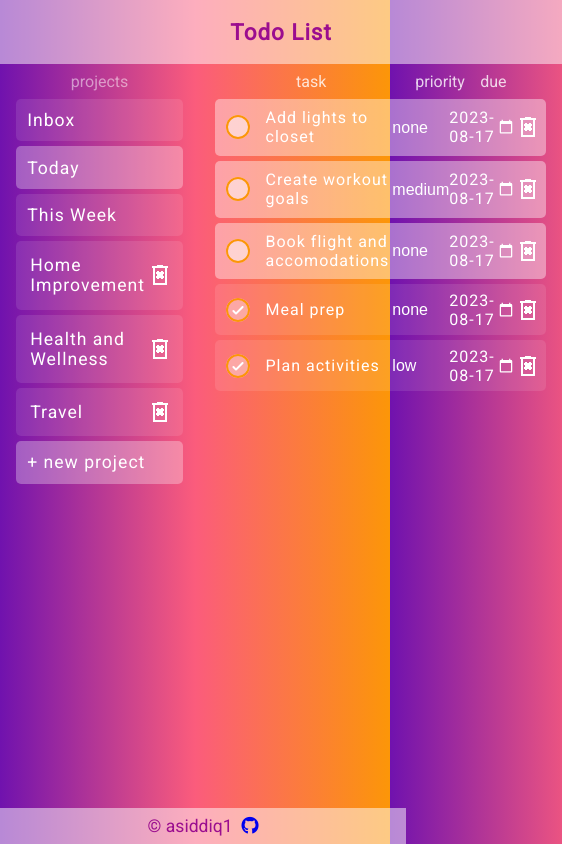
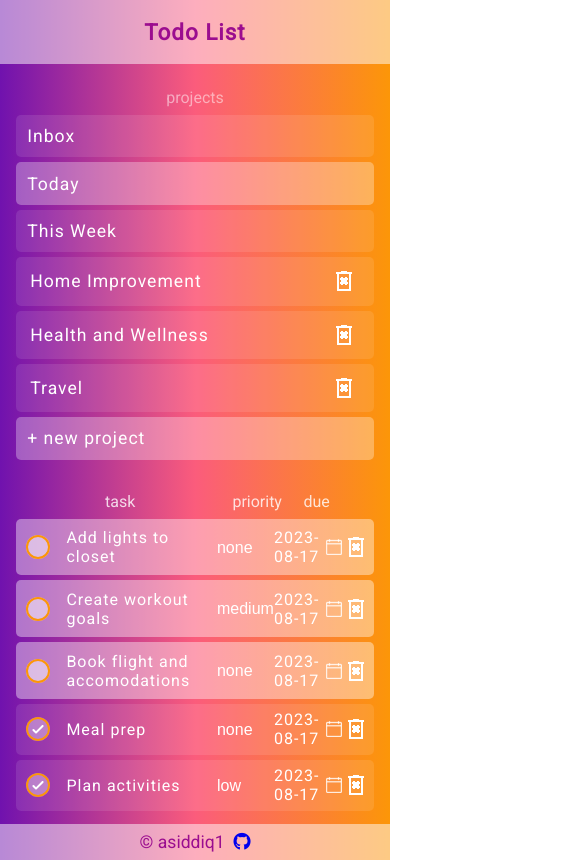
Before and after one commit to asiddiq1/todo-list, a plain HTML site: page index.html in a window 390 px wide. Both pictures are taken after a click on the element "Today". Shown: the whole page, 562 px wide, since content can reach past the window. Drawn offline with Linux system fonts and the light colour scheme.

Commit message:
mobile responsive

```diff
--- a/index.html
+++ b/index.html
@@ -3,7 +3,7 @@
 <head>
     <meta charset="UTF-8">
     <meta http-equiv="X-UA-Compatible" content="IE=edge">
-    <meta name="viewport" content="width=device-width, initial-scale=1.0">
+    <meta name="viewport" content="width=device-width, minimum-scale=1.0">
     <link href='https://fonts.googleapis.com/css?family=Roboto' rel='stylesheet'>
     <script src="https://kit.fontawesome.com/067340eff9.js" crossorigin="anonymous"></script>
     <title>Document</title>
@@ -16,21 +16,6 @@
         <div class="sidebar">
             <div class="project-title">projects</div>
             <div class="project-container" id="project-container">
-                <!-- <div class="project req-projects" id="inbox">Inbox</div>
-                <div class="project req-projects" id="today">Today</div>
-                <div class="project req-projects" id="this-week">This Week</div>
-                <div class="project active" data-project="project-01">
-                    <p class="project-name">Home Improvement</p>
-                    <img src="images/trash.png" alt="trash" class="trash-project">
-                </div>
-                <div class="project" data-project="project-02">
-                    <p class="project-name">Finances</p>
-                    <img src="images/trash.png" alt="trash" class="trash-project">
-                </div>
-                <div class="project" data-project="project-03">
-                    <p class="project-name">Career</p>
-                    <img src="images/trash.png" alt="trash" class="trash-project">
-                </div> -->
             </div>
             <div id="new-project" class="new-project">+ new project</div>
             <form action="submit" class="new-project-form" id="new-project-form">
@@ -45,36 +30,6 @@
                 <div class="due-title">due</div>
             </div>
             <div class="task-container" id="task-container">
-                <!-- <div class="mytask">
-                    <div class="task" data-task="task-01">
-                        <input name="checkbox" class="checkbox" type="checkbox">
-                        <p class="task-info">Today I plan to go to the store and buy cookies, milk, yogurt, bananas.</p>
-                    </div>
-                    <select name="priority">
-                        <option value="none">none</option>
-                        <option value="low">low</option>
-                        <option value="medium">medium</option>
-                        <option value="high">high</option>
-                    </select>
-                    <div class="due-date">2023-08-12</div>
-                    <input type="date" class="datepicker" class="date"/>
-                    <img src="images/trash.png" alt="trash" class="trash-task">
-                </div>
-                <div class="mytask">
-                    <div class="task" data-task="task-02">
-                        <input name="checkbox" class="checkbox" type="checkbox">
-                        <p class="task-info">Clean my room</p>
-                    </div>
-                    <select name="priority">
-                        <option value="none">none</option>
-                        <option value="low">low</option>
-                        <option value="medium">medium</option>
-                        <option value="high">high</option>
-                    </select>
-                    <div class="due-date">2023-08-12</div>
-                    <input type="date" class="datepicker" class="date"/>
-                    <img src="images/trash.png" alt="trash" class="trash-task">
-                </div> -->
             </div>
             <div id="new-task" class="new-task">+ new task</div>
             <form action="" class="new-task-form" id="new-task-form">
--- a/style.css
+++ b/style.css
@@ -1,9 +1,10 @@
 :root{
     font-family: "Roboto", 'sans-sherif';
+
 }
 
 body{
-    background: linear-gradient( 90deg, rgb(112, 18, 174) 0%, rgb(251, 92, 124) 50%, rgb(252, 150, 8) 100% );
+    background: linear-gradient( 90deg, rgb(112, 18, 174) 0%, rgb(251, 92, 124) 50%, rgb(252, 150, 8) 100% ) ;
     background-size: cover;
     height: 100vh;
     margin: 0;
@@ -44,7 +45,7 @@ footer{
     justify-content: center;
     align-items: center;
     font-size: 1.1rem;
-    width: 100%;
+    width: inherit;
     padding: 0.5rem;
     bottom: 0;
     margin-top: auto;
@@ -130,15 +131,6 @@ footer{
 
 }
 
-/* .req-projects{
-    background-color:rgba(255, 255, 255, 0.1);
-    color: rgba(255, 255, 255, 1);
-    font-size: 1.1rem;
-    letter-spacing: 1px;
-    border-radius: 5px;
-    padding: 0.8rem;
-
-} */
 
 .new-project{
     margin: 0 0.5rem;
@@ -168,7 +160,6 @@ footer{
     border: none;
     outline: none;
     flex: 2;
-
 }
 
 .project-name-input::placeholder, .task-name-input::placeholder{
@@ -264,20 +255,20 @@ select:focus, input[type=date]:focus{
     outline: none;
 }
 
-
-input[type=date]{
-    filter: invert(1);
-
-}
-
 input[type=date]::-webkit-inner-spin-button,
 input[type=date]::-webkit-calendar-picker-indicator {
     cursor: pointer;
     margin:0;
+    background-image: url("./images/calender.png");
 
 }
+
+
 input[type=date]::-webkit-datetime-edit {
-    display:none;
+    display: none;
+    visibility: hidden;
+    -webkit-appearance: none;
+    color: white;
 }
 
 
@@ -350,10 +341,10 @@ button{
     cursor: pointer;
 }
 
+
 .project{
-    display: flex;
-    justify-content: space-between;
-
+    display: grid;
+    grid-template-columns: 10fr 1fr;
 }
 
 .trash-project{
@@ -365,16 +356,26 @@ button{
     margin: 0;
     width: 90%;
     padding: 3px;
+    overflow-wrap: break-word;
+    overflow-y: scroll;
 }
+
+.task{
+    overflow-wrap: break-word;
+    overflow-y: scroll;
+
+}
+
+.task-info-form{
+    overflow: overlay;
+}
+
+
 
 [contenteditable]:empty::before {
     width: 90%;
 
-}
 
-footer{
-    /* position: absolute;
-    bottom: 0; */
 }
 
 .active{
@@ -385,3 +386,14 @@ footer{
     background-color: rgba(255, 255, 255, 0.1);
 
 }
+
+
+@media (max-width: 700px) {
+
+    #content{
+        display: flex;
+        flex-direction: column;
+        gap: 1rem;
+    }
+
+}
```
Also changed, not shown: images/calender.png (added).
